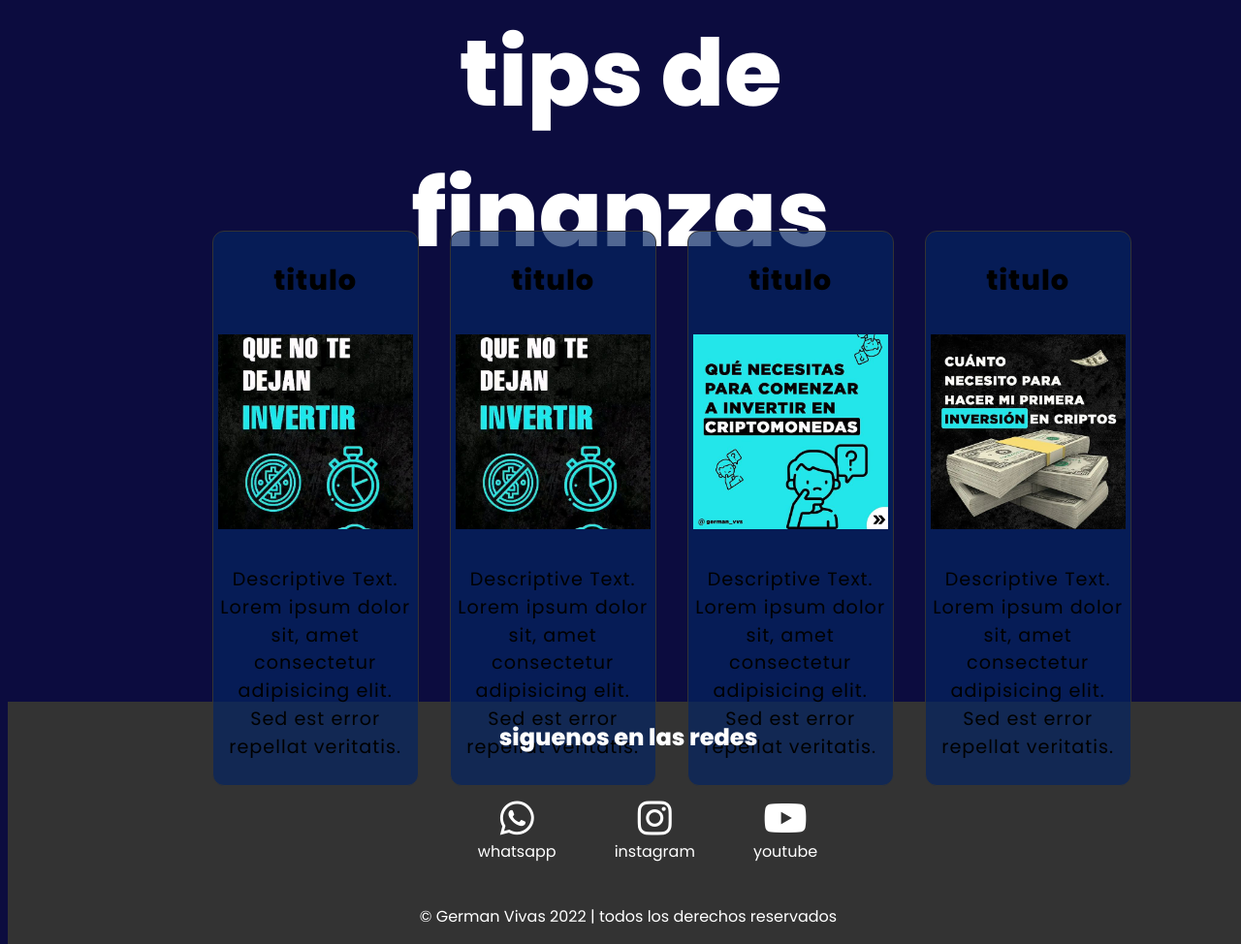
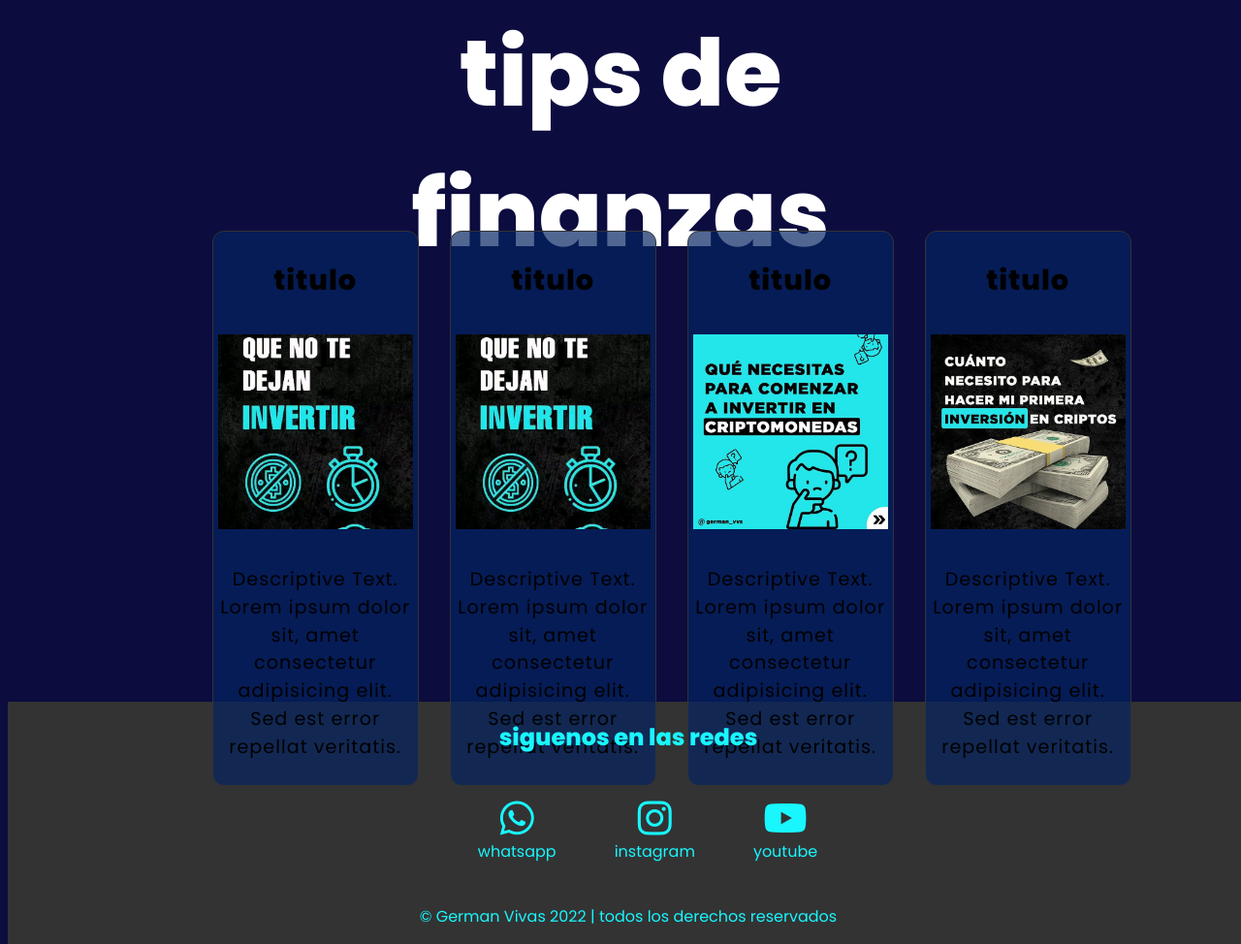
Before and after one commit to andresguti19fc/criptomoon, a plain HTML site: page index.html in a window 1280 px wide. Shown: the part 2083-3057 px from the top of the page at 97% size. Drawn offline with Linux system fonts and the light colour scheme.

Commit message:
color del footer

```diff
--- a/index.html
+++ b/index.html
@@ -92,15 +92,15 @@
 
  <!-- footer -->
  <footer class="footer">
-    <h2 class="white">siguenos en las redes</h2>
+    <h2 class="span--color">siguenos en las redes</h2>
     <div class="redes__sociales">
         <ul class="row style--none">
-            <li class="col"><a href=""><i class="fab fa-whatsapp white"></i></a><a href="" class="white decoration--none" > whatsapp</a></li>
-            <li class="col"><a href=""><i class="fab fa-instagram white"></i></a><a href="" class="white decoration--none" >instagram</a></li>
-            <li class="col"><a href=""><i class="fab fa-youtube white"></i></a><a href="" class="white decoration--none" >youtube</a></li>
+            <li class="col"><a href=""><i class="fab fa-whatsapp span--color"></i></a><a href="" class="span--color decoration--none" > whatsapp</a></li>
+            <li class="col"><a href=""><i class="fab fa-instagram span--color"></i></a><a href="" class="span--color decoration--none" >instagram</a></li>
+            <li class="col"><a href=""><i class="fab fa-youtube span--color"></i></a><a href="" class="span--color decoration--none" >youtube</a></li>
         </ul>
     </div>
-    <p class="white">&copy; German Vivas 2022 | todos los derechos reservados </p>
+    <p class="span--color">&copy; German Vivas 2022 | todos los derechos reservados </p>
 </footer>
  <!-- footer -->
  <script src="https://kit.fontawesome.com/2ef7915dd3.js" crossorigin="anonymous"></script>
```
Also changed, not shown: pages/about.html (+5 -5 lines), pages/contactos.html (+5 -5 lines), pages/galeria.html (+5 -5 lines).
